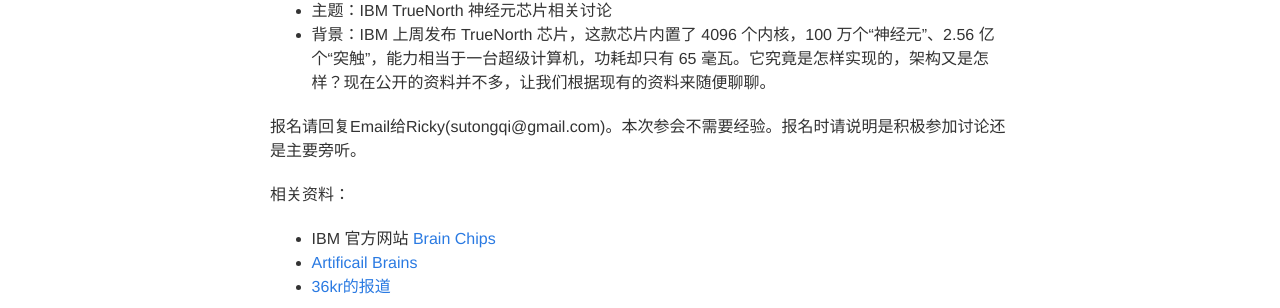
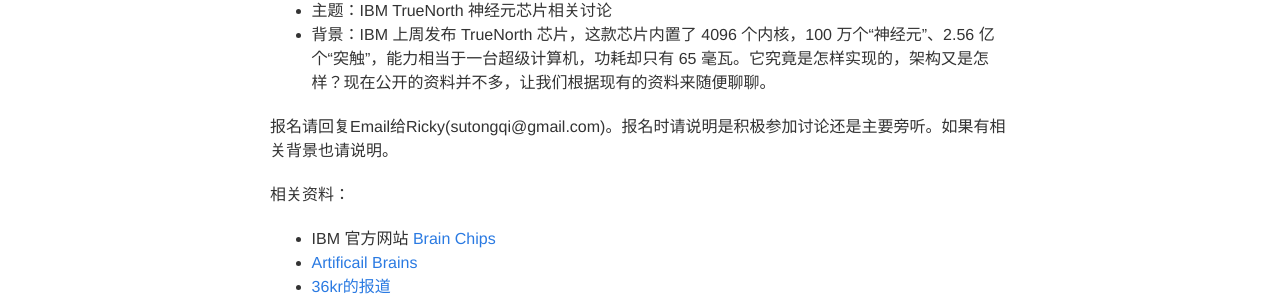
Before and after one commit to 0x65geekspace/0x65geekspace.github.io, a Jekyll site: the page built from _posts/2014-08-13-geekstorm-009.markdown, in a window 1280 px wide. Shown: the part 298-606 px from the top of the page. Built offline with Jekyll 4.4.1, drawn with Linux system fonts in a browser that asks for light colours.

Commit message:
update notification content

```diff
--- a/_posts/2014-08-13-geekstorm-009.markdown
+++ b/_posts/2014-08-13-geekstorm-009.markdown
@@ -9,7 +9,7 @@
 - 主题：IBM TrueNorth 神经元芯片相关讨论
 - 背景：IBM 上周发布 TrueNorth 芯片，这款芯片内置了 4096 个内核，100 万个“神经元”、2.56 亿个“突触”，能力相当于一台超级计算机，功耗却只有 65 毫瓦。它究竟是怎样实现的，架构又是怎样？现在公开的资料并不多，让我们根据现有的资料来随便聊聊。
 
-报名请回复Email给Ricky(sutongqi@gmail.com)。本次参会不需要经验。报名时请说明是积极参加讨论还是主要旁听。
+报名请回复Email给Ricky(sutongqi@gmail.com)。报名时请说明是积极参加讨论还是主要旁听。如果有相关背景也请说明。
 
 相关资料：
 - IBM 官方网站 [Brain Chips](http://www.research.ibm.com/articles/brain-chip.shtml)
```
